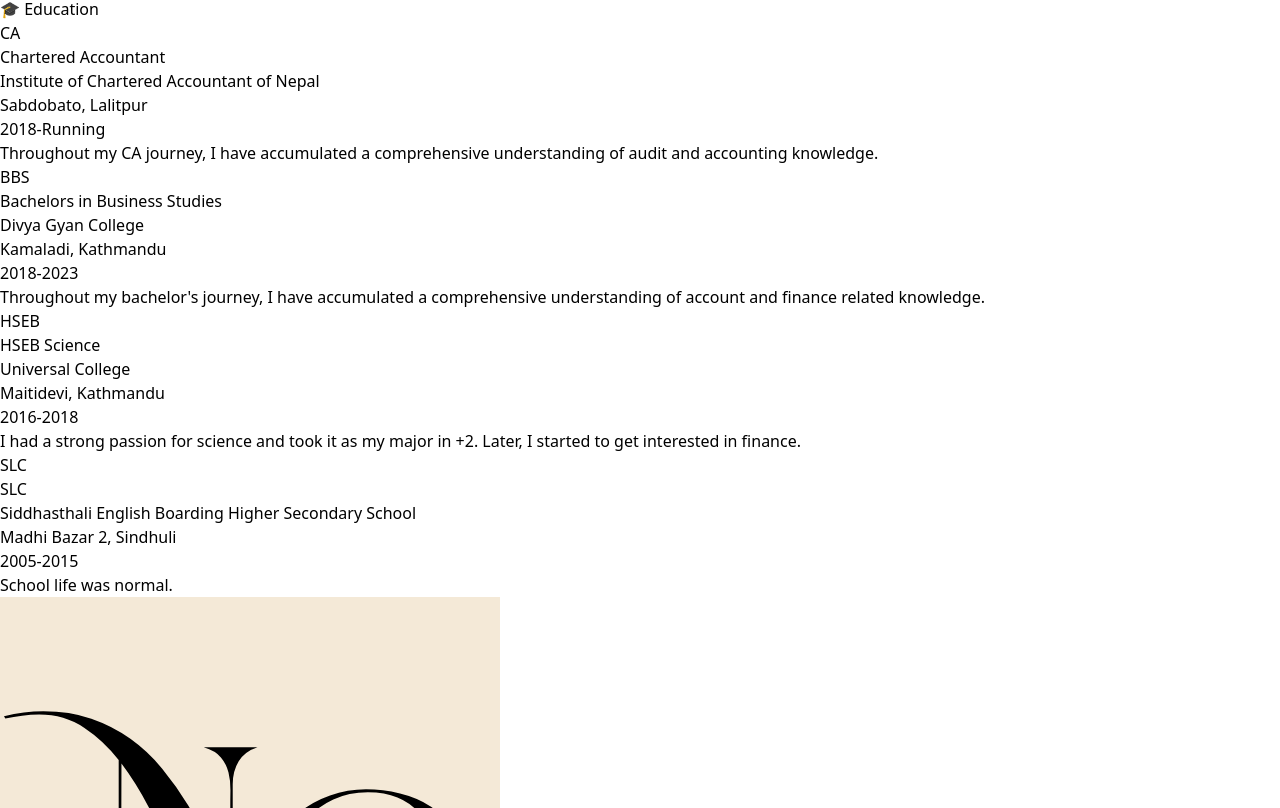
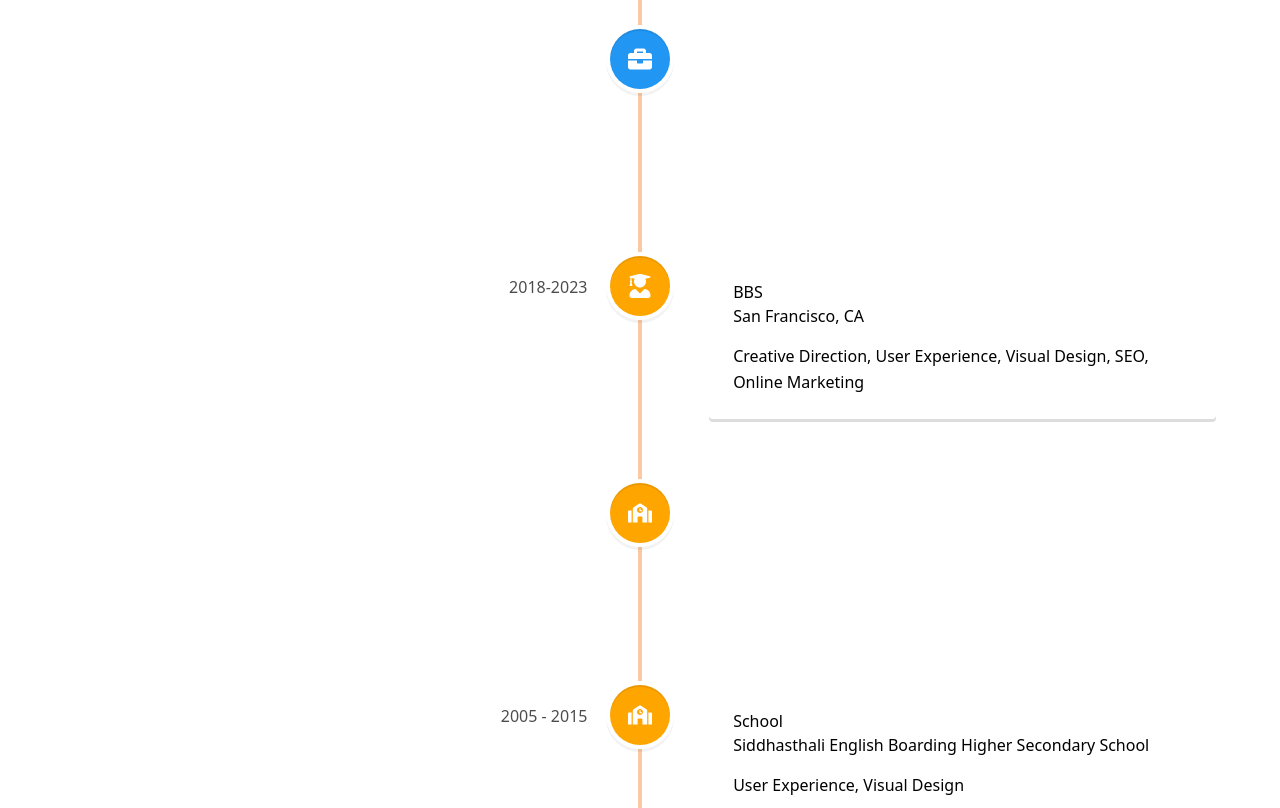
Before and after one commit to nikssspandey2000/myPortfolio, a React (Vite) app: page /qualifications in a window 1280 px wide. Shown: the part 552-1360 px from the top of the page. Built offline with nearby package versions, Linux system fonts and the light colour scheme.

Commit message:
new education style

```diff
--- a/package.json
+++ b/package.json
@@ -15,7 +15,8 @@
     "react": "^18.3.1",
     "react-dom": "^18.3.1",
     "react-icons": "^5.3.0",
-    "react-router-dom": "^6.28.0"
+    "react-router-dom": "^6.28.0",
+    "react-vertical-timeline-component": "^3.6.0"
   },
   "devDependencies": {
     "@eslint/js": "^9.13.0",
--- a/src/pages/Qualifications.jsx
+++ b/src/pages/Qualifications.jsx
@@ -1,124 +1,169 @@
-import React from 'react'
+// import React from 'react'
 
-function Edu() {
-  return (
-    <>
-<div className="w-full px-4 text-black font-montserrat">
-    <div className="tree-wrapper lg:w-full min-h-[50vh] lg:mx-auto ">
-        <h2 className='text-4xl font-bold text-center subpixel-antialiased mb-8 min-w-max animate-toTop1'>🎓 Education </h2>
+// function Edu() {
+//   return (
+//     <>
+// <div className="w-full px-4 text-black font-montserrat">
+//     <div className="tree-wrapper lg:w-full min-h-[50vh] lg:mx-auto ">
+//         <h2 className='text-4xl font-bold text-center subpixel-antialiased mb-8 min-w-max animate-toTop1'>🎓 Education </h2>
 
-        <div
-            className="flex lg:flex-row flex-col lg:items-center lg:gap-2 group  relative top-0 xl:left-1/6 xl:right-1/6 xl:even:translate-x-[50%] even:translate-x-0 lg:w-max w-full z-[1]">
-            <div
-                className="pointer p-4 bg-gray-500/20 bg-gray-100 aspect-square w-[70px] flex items-center justify-center rounded-full lg:group-even:order-2 group-even:order-none lg:group-odd:-translate-x-1/2 lg:translate-x-1/2 translate-x-0 mx-auto lg:mx-0">
-                CA</div>
-            <div className="details lg:max-w-sm p-5 bg-gray-100 bg-gray-500/20 rounded-md my-3 shadow-inner shadow-[#ffffffbd] animate-rtl5">
-                <div className="course-title">Chartered Accountant</div>
-                <div className="institution">Institute of Chartered Accountant of Nepal</div>
-                <div className="location">Sabdobato, Lalitpur</div>
-                <div className="starting-year">2018-Running</div>
-                {/* <div className="graduation-year">Running</div> */}
-                <div className="description">Throughout my CA journey, I have accumulated a comprehensive understanding of audit and accounting knowledge.</div>
-                <div className="result"></div>
-            </div>
-        </div>
-        <div
-            className="flex lg:flex-row flex-col lg:items-center lg:gap-2 group  relative top-0 xl:left-1/6 xl:right-1/6 xl:odd:translate-x-[150%] lg:odd:translate-x-[100%] even:translate-x-0 lg:w-max w-full z-[1]">
-            <div
-                className="pointer p-4 bg-gray-500/20 bg-gray-100 aspect-square w-[70px] flex items-center justify-center rounded-full lg:group-even:order-2 group-even:order-none lg:group-odd:-translate-x-1/2 lg:translate-x-1/2 translate-x-0 mx-auto lg:mx-0">
-                BBS</div>
-            <div className="details lg:max-w-sm p-5 bg-gray-100 bg-gray-500/20 rounded-md my-3 shadow-inner shadow-[#ffffffbd] animate-rtl5">
-                <div className="course-title">Bachelors in Business Studies</div>
-                <div className="institution">Divya Gyan College</div>
-                <div className="location">Kamaladi, Kathmandu</div>
-                <div className="starting-year">2018-2023</div>
-                {/* <div className="graduation-year">2023</div> */}
-                <div className="description">Throughout my bachelor's journey, I have accumulated a comprehensive understanding of account and finance related knowledge.</div>
-                <div className="result"></div>
-            </div>
-        </div>
-        <div
-            className="flex lg:flex-row flex-col lg:items-center lg:gap-2 group  relative top-0 xl:left-1/6 xl:right-1/6 xl:even:translate-x-[50%] even:translate-x-0 lg:w-max w-full z-[1]">
-            <div
-                className="pointer p-4 bg-gray-500/20 bg-gray-100 aspect-square w-[70px] flex items-center justify-center rounded-full lg:group-even:order-2 group-even:order-none lg:group-odd:-translate-x-1/2 lg:translate-x-1/2 translate-x-0 mx-auto lg:mx-0">
-                HSEB</div>
-            <div className="details lg:max-w-sm p-5 bg-gray-100 bg-gray-500/20 rounded-md my-3 shadow-inner shadow-[#ffffffbd] animate-ltr5">
-                <div className="course-title">HSEB Science</div>
-                <div className="institution">Universal College</div>
-                <div className="location">Maitidevi, Kathmandu</div>
-                <div className="starting-year">2016-2018</div>
-                {/* <div className="graduation-year">2018</div> */}
-                <div className="description">I had a strong passion for science and took it as my major in +2. Later, I started to get interested in finance.</div>
-                <div className="result"></div>
-            </div>
-        </div>
-        <div
-            className="flex lg:flex-row flex-col lg:items-center lg:gap-2 group  relative top-0 xl:left-1/6 xl:right-1/6 xl:odd:translate-x-[150%] lg:odd:translate-x-[100%] even:translate-x-0 lg:w-max w-full z-[1]">
-            <div
-                className="pointer p-4 bg-gray-500/20 bg-gray-100 aspect-square w-[70px] flex items-center justify-center rounded-full lg:group-even:order-2 group-even:order-none lg:group-odd:-translate-x-1/2 lg:translate-x-1/2 translate-x-0 mx-auto lg:mx-0">
-                SLC</div>
-            <div className="details lg:max-w-sm p-5 bg-gray-100 bg-gray-500/20 rounded-md my-3 shadow-inner shadow-[#ffffffbd] animate-rtl5">
-                <div className="course-title">SLC</div>
-                <div className="institution">Siddhasthali English Boarding Higher Secondary School</div>
-                <div className="location">Madhi Bazar 2, Sindhuli</div>
-                <div className="starting-year">2005-2015</div>
-                {/* <div className="graduation-year">2015</div> */}
-                <div className="description">School life was normal.</div>
-                <div className="result"></div>
-            </div>
-        </div>
-    </div>
-</div>
-    </>
-  )
-}
-
-export default Edu
-
-
-// import React from 'react'
-// import "../assets/Qualifications.css"
-
-// const Qualifications = () => {
-//     return (
-//         <>
-//           <h1>DEGREE</h1>
-//           <div className="eduContainer">
-//             <div className="leftDiv">
-//               <div className="building">
-//                 <h2>SLC</h2>
-//                 <h1>Siddhasthali English Boarding H.S.School</h1>
-
-//                 <p>
-//                   Sindhuli Madhi, 2 <span className="completedYear">2072 B.S.</span>
-//                 </p>
-//               </div>
-
-//               <div className="building">
-//                 <h2>HSEB Science</h2>
-//                 <h1>Milestone International College</h1>
-//                 <p>
-//                   Balkumari, Lalitpur{" "}
-//                   <span className="completedYear">2075 B.S.</span>
-//                 </p>
-//               </div>
+//         <div
+//             className="flex lg:flex-row flex-col lg:items-center lg:gap-2 group  relative top-0 xl:left-1/6 xl:right-1/6 xl:even:translate-x-[50%] even:translate-x-0 lg:w-max w-full z-[1]">
+//             <div
+//                 className="pointer p-4 bg-gray-500/20 bg-gray-100 aspect-square w-[70px] flex items-center justify-center rounded-full lg:group-even:order-2 group-even:order-none lg:group-odd:-translate-x-1/2 lg:translate-x-1/2 translate-x-0 mx-auto lg:mx-0">
+//                 CA</div>
+//             <div className="details lg:max-w-sm p-5 bg-gray-100 bg-gray-500/20 rounded-md my-3 shadow-inner shadow-[#ffffffbd] animate-rtl5">
+//                 <div className="course-title">Chartered Accountant</div>
+//                 <div className="institution">Institute of Chartered Accountant of Nepal</div>
+//                 <div className="location">Sabdobato, Lalitpur</div>
+//                 <div className="starting-year">2018-Running</div>
+//                 {/* <div className="graduation-year">Running</div> */}
+//                 <div className="description">Throughout my CA journey, I have accumulated a comprehensive understanding of audit and accounting knowledge.</div>
+//                 <div className="result"></div>
 //             </div>
-
-//             <div className="vl"></div>
-
-//             <div className="rightDiv">
-//               <div className="building">
-//                 <h2>Bachelors in Computer Engineering</h2>
-//                 <h1>Nepal College of Information Technology</h1>
-//                 <p>
-//                   Balkumari, Lalitpur{" "}
-//                   <span className="completedYear">2080 B.S.</span>
-//                 </p>
-//               </div>
+//         </div>
+//         <div
+//             className="flex lg:flex-row flex-col lg:items-center lg:gap-2 group  relative top-0 xl:left-1/6 xl:right-1/6 xl:odd:translate-x-[150%] lg:odd:translate-x-[100%] even:translate-x-0 lg:w-max w-full z-[1]">
+//             <div
+//                 className="pointer p-4 bg-gray-500/20 bg-gray-100 aspect-square w-[70px] flex items-center justify-center rounded-full lg:group-even:order-2 group-even:order-none lg:group-odd:-translate-x-1/2 lg:translate-x-1/2 translate-x-0 mx-auto lg:mx-0">
+//                 BBS</div>
+//             <div className="details lg:max-w-sm p-5 bg-gray-100 bg-gray-500/20 rounded-md my-3 shadow-inner shadow-[#ffffffbd] animate-rtl5">
+//                 <div className="course-title">Bachelors in Business Studies</div>
+//                 <div className="institution">Divya Gyan College</div>
+//                 <div className="location">Kamaladi, Kathmandu</div>
+//                 <div className="starting-year">2018-2023</div>
+//                 {/* <div className="graduation-year">2023</div> */}
+//                 <div className="description">Throughout my bachelor's journey, I have accumulated a comprehensive understanding of account and finance related knowledge.</div>
+//                 <div className="result"></div>
 //             </div>
-//           </div>
-//         </>
-//       );
+//         </div>
+//         <div
+//             className="flex lg:flex-row flex-col lg:items-center lg:gap-2 group  relative top-0 xl:left-1/6 xl:right-1/6 xl:even:translate-x-[50%] even:translate-x-0 lg:w-max w-full z-[1]">
+//             <div
+//                 className="pointer p-4 bg-gray-500/20 bg-gray-100 aspect-square w-[70px] flex items-center justify-center rounded-full lg:group-even:order-2 group-even:order-none lg:group-odd:-translate-x-1/2 lg:translate-x-1/2 translate-x-0 mx-auto lg:mx-0">
+//                 HSEB</div>
+//             <div className="details lg:max-w-sm p-5 bg-gray-100 bg-gray-500/20 rounded-md my-3 shadow-inner shadow-[#ffffffbd] animate-ltr5">
+//                 <div className="course-title">HSEB Science</div>
+//                 <div className="institution">Universal College</div>
+//                 <div className="location">Maitidevi, Kathmandu</div>
+//                 <div className="starting-year">2016-2018</div>
+//                 {/* <div className="graduation-year">2018</div> */}
+//                 <div className="description">I had a strong passion for science and took it as my major in +2. Later, I started to get interested in finance.</div>
+//                 <div className="result"></div>
+//             </div>
+//         </div>
+//         <div
+//             className="flex lg:flex-row flex-col lg:items-center lg:gap-2 group  relative top-0 xl:left-1/6 xl:right-1/6 xl:odd:translate-x-[150%] lg:odd:translate-x-[100%] even:translate-x-0 lg:w-max w-full z-[1]">
+//             <div
+//                 className="pointer p-4 bg-gray-500/20 bg-gray-100 aspect-square w-[70px] flex items-center justify-center rounded-full lg:group-even:order-2 group-even:order-none lg:group-odd:-translate-x-1/2 lg:translate-x-1/2 translate-x-0 mx-auto lg:mx-0">
+//                 SLC</div>
+//             <div className="details lg:max-w-sm p-5 bg-gray-100 bg-gray-500/20 rounded-md my-3 shadow-inner shadow-[#ffffffbd] animate-rtl5">
+//                 <div className="course-title">SLC</div>
+//                 <div className="institution">Siddhasthali English Boarding Higher Secondary School</div>
+//                 <div className="location">Madhi Bazar 2, Sindhuli</div>
+//                 <div className="starting-year">2005-2015</div>
+//                 {/* <div className="graduation-year">2015</div> */}
+//                 <div className="description">School life was normal.</div>
+//                 <div className="result"></div>
+//             </div>
+//         </div>
+//     </div>
+// </div>
+//     </>
+//   )
 // }
 
-// export default Qualifications
+// export default Edu
+
+import React from "react";
+import { CiApple } from "react-icons/ci";
+
+import {
+  VerticalTimeline,
+  VerticalTimelineElement,
+} from "react-vertical-timeline-component";
+
+import 'react-vertical-timeline-component/style.min.css';
+
+import { FaSchool, FaBriefcase  } from "react-icons/fa";
+import { FaUserGraduate } from "react-icons/fa";
+
+const Qualifications = () => {
+  return (
+    <section className="py-8">
+        <VerticalTimeline lineColor="rgba(245, 151, 79, 0.52)">
+      <VerticalTimelineElement
+        contentStyle={{ background: "rgb(33, 150, 243)", color: "#fff" }}
+        contentArrowStyle={{ borderRight: "7px solid  rgb(33, 150, 243)" }}
+        date="2011 - present"
+        iconStyle={{ background: "rgb(33, 150, 243)", color: "#fff" }}
+        icon={<FaBriefcase />}
+      >
+        <h3 className="vertical-timeline-element-title">Articleship</h3>
+    <h4 className="vertical-timeline-element-subtitle">Bidur Associates</h4>
+    <p>
+      Creative Direction, User Experience, Visual Design, Project Management, Team Leading
+    </p>
+      </VerticalTimelineElement>
+
+      <VerticalTimelineElement
+    className="vertical-timeline-element--work"
+    date="2018-2023"
+    iconStyle={{ background: 'orange', color: '#fff' }}
+    icon={<FaUserGraduate />}
+  >
+    <h3 className="vertical-timeline-element-title">BBS</h3>
+    <h4 className="vertical-timeline-element-subtitle">San Francisco, CA</h4>
+    <p>
+      Creative Direction, User Experience, Visual Design, SEO, Online Marketing
+    </p>
+  </VerticalTimelineElement>
+
+  <VerticalTimelineElement
+    className="vertical-timeline-element--work"
+    date="2016 - 2018"
+    iconStyle={{ background: 'orange', color: '#fff' }}
+    icon={<FaSchool />}
+  >
+    <h3 className="vertical-timeline-element-title">HSEB</h3>
+    <h4 className="vertical-timeline-element-subtitle">Universal College</h4>
+    <p>
+      User Experience, Visual Design
+    </p>
+  </VerticalTimelineElement>
+  <VerticalTimelineElement
+    className="vertical-timeline-element--work"
+    date="2005 - 2015"
+    iconStyle={{ background: 'orange', color: '#fff' }}
+    icon={<FaSchool />}
+  >
+    <h3 className="vertical-timeline-element-title">School</h3>
+    <h4 className="vertical-timeline-element-subtitle">Siddhasthali English Boarding Higher Secondary School</h4>
+    <p>
+      User Experience, Visual Design
+    </p>
+  </VerticalTimelineElement>
+
+  {/* <VerticalTimelineElement
+    className="vertical-timeline-element--education"
+    date="April 2013"
+    iconStyle={{ background: 'rgb(233, 30, 99)', color: '#fff' }}
+    icon={<CiApple />}
+  >
+    <h3 className="vertical-timeline-element-title">Content Marketing for Web, Mobile and Social Media</h3>
+    <h4 className="vertical-timeline-element-subtitle">Online Course</h4>
+    <p>
+      Strategy, Social Media
+    </p>
+  </VerticalTimelineElement>
+   */}
+  <VerticalTimelineElement
+    iconStyle={{ background: 'rgb(16, 204, 82)', color: '#fff' }}
+    icon={<CiApple />}
+  />
+    </VerticalTimeline>
+    </section>
+  );
+};
+
+export default Qualifications;
--- a/src/pages/articles/ArticleCard.jsx
+++ b/src/pages/articles/ArticleCard.jsx
@@ -6,7 +6,7 @@
   const excerptLength = 100;
 
   return (
-    <section className='grid grid-cols-1 md:grid-cols-2 lg:grid-cols-3 gap-4 place-items-center'>
+    <section className='grid grid-cols-1 md:grid-cols-2 lg:grid-cols-3 gap-4 place-items-center m-auto p-8'>
       {myarticles.map((article) => (
         <ArticleExcerpt key={article.id} article={article} excerptLength={excerptLength} />
       ))}
```
Also changed, not shown: 1 other file (tests, documents, lock files or other folders).
